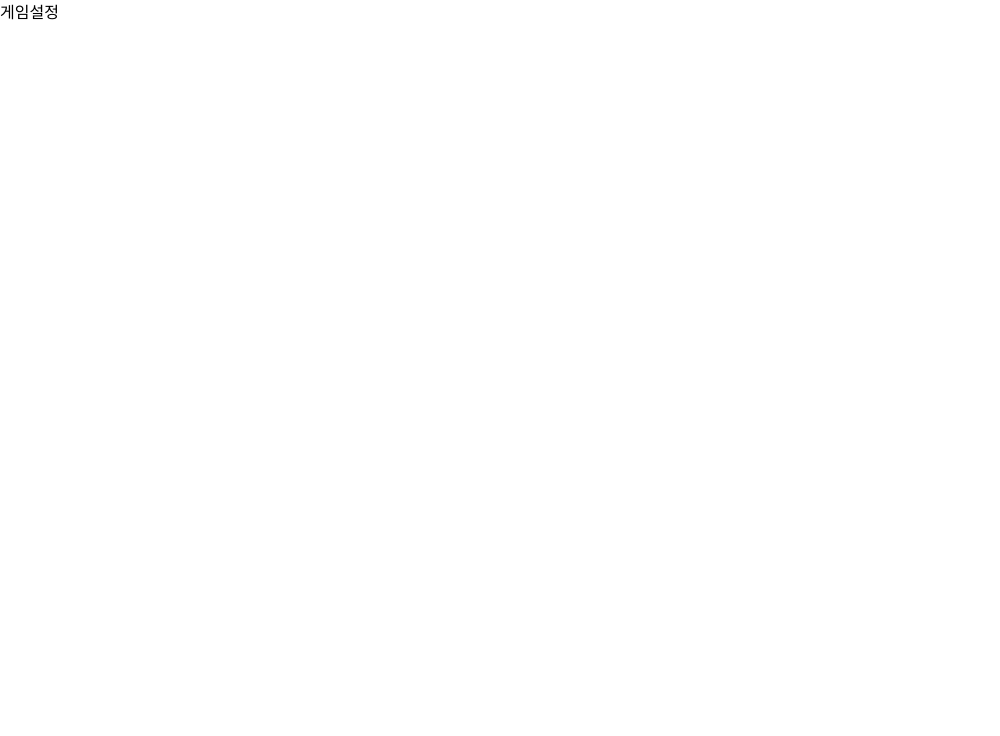
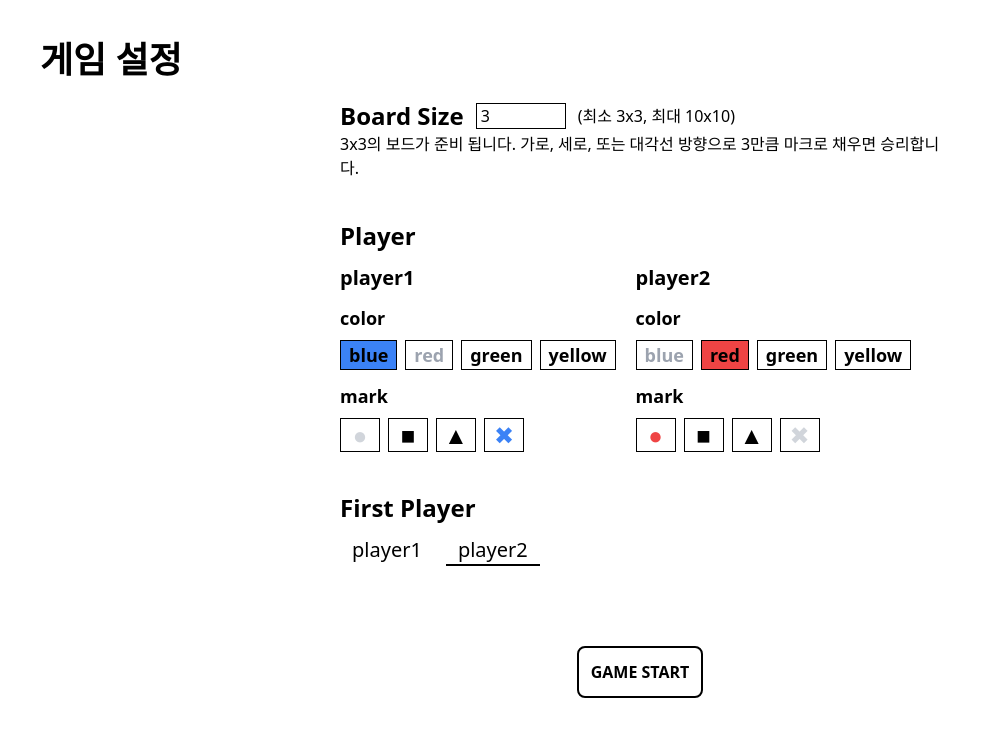
Before and after one commit to ju-kkim/Tic-Tac-Toe, a React (Vite) app: page /settings in a window 1280 px wide. Shown: the top 736 px of the page, without its empty margins (0-1000 px from the left). Built offline with nearby package versions, Linux system fonts and the light colour scheme.

Commit message:
feat: 게임 설정
- board size
- player mark, color
- first player

```diff
--- a/src/App.tsx
+++ b/src/App.tsx
@@ -1,7 +1,12 @@
 import { Outlet } from 'react-router-dom';
+import { GameInfoProvider } from './context/gameInfo';
 
 function App() {
-  return <Outlet />;
+  return (
+    <GameInfoProvider>
+      <Outlet />
+    </GameInfoProvider>
+  );
 }
 
 export default App;
--- /dev/null
+++ b/src/components/BoardSettings/BoardSettings.tsx
@@ -0,0 +1,42 @@
+import { BOARD_SIZE } from '@/constant/const';
+import { useGameInfoContext } from '@/context/gameInfo';
+import { ChangeEvent } from 'react';
+
+const BoardSettings = () => {
+  const { boardSize, setBoardSize } = useGameInfoContext();
+
+  function validateBoardSize(event: ChangeEvent<HTMLInputElement>) {
+    const targetValue = event.target.value;
+    if (BOARD_SIZE.min > Number(targetValue) || BOARD_SIZE.max < Number(targetValue)) {
+      setBoardSize(BOARD_SIZE.min);
+      alert(`Baord Size는 ${BOARD_SIZE.min}이상 ${BOARD_SIZE.max}이하 입니다.`);
+      return;
+    }
+    setBoardSize(Number(targetValue));
+  }
+
+  return (
+    <div>
+      <div className="flex items-center gap-3">
+        <h3 className="text-2xl font-bold">Board Size</h3>
+        <input
+          type="number"
+          value={boardSize}
+          min={BOARD_SIZE.min}
+          max={BOARD_SIZE.max}
+          className="px-1 border border-black appearance-auto"
+          onChange={validateBoardSize}
+        />
+        <p>
+          (최소 {BOARD_SIZE.min}x{BOARD_SIZE.min}, 최대 {BOARD_SIZE.max}x{BOARD_SIZE.max})
+        </p>
+      </div>
+      <p>
+        {boardSize}x{boardSize}의 보드가 준비 됩니다. 가로, 세로, 또는 대각선 방향으로 {boardSize}
+        만큼 마크로 채우면 승리합니다.
+      </p>
+    </div>
+  );
+};
+
+export default BoardSettings;
--- /dev/null
+++ b/src/components/ColorSettings/ColorSettings.tsx
@@ -0,0 +1,40 @@
+import { colorClassName } from '@/constant/const';
+import { Color, Player, useGameInfoContext } from '@/context/gameInfo';
+
+const colors: Color[] = ['blue', 'red', 'green', 'yellow'];
+interface ColorSettingsProps {
+  targetPlayer: Player;
+  otherPlayerColor: Color;
+}
+
+const ColorSettings = ({ targetPlayer, otherPlayerColor }: ColorSettingsProps) => {
+  const { setPlayerInfo } = useGameInfoContext();
+
+  function changePlayerColor(color: Color) {
+    setPlayerInfo((prev) => ({
+      ...prev,
+      [targetPlayer.name]: {
+        ...prev[targetPlayer.name],
+        color: color,
+      },
+    }));
+  }
+
+  return (
+    <div className="flex gap-2 text-lg">
+      {colors.map((color) => (
+        <button
+          key={color}
+          className={`px-2 border border-black font-bold disabled:text-gray-400 ${
+            targetPlayer.color === color ? colorClassName[color].bg : ''
+          }`}
+          onClick={() => changePlayerColor(color)}
+          disabled={otherPlayerColor === color}>
+          {color}
+        </button>
+      ))}
+    </div>
+  );
+};
+
+export default ColorSettings;
--- /dev/null
+++ b/src/components/FirstPlayerSettings/FirstPlayerSettings.tsx
@@ -0,0 +1,46 @@
+import { Player, useGameInfoContext } from '@/context/gameInfo';
+
+const FirstPlayerSettings = () => {
+  const { playerInfo, setPlayerInfo } = useGameInfoContext();
+  const players = Object.values(playerInfo);
+
+  function changeFirstPlayer(targetPalyer: Player) {
+    switch (targetPalyer.name) {
+      case 'player1':
+        setPlayerInfo((prev) => ({
+          player1: { ...prev.player1, isFirst: true },
+          player2: { ...prev.player2, isFirst: false },
+        }));
+        break;
+      case 'player2':
+        setPlayerInfo((prev) => ({
+          player1: { ...prev.player1, isFirst: false },
+          player2: { ...prev.player2, isFirst: true },
+        }));
+        break;
+      default:
+        return;
+    }
+  }
+
+  return (
+    <div>
+      <h3 className="text-2xl font-bold mb-3">First Player</h3>
+      <div className="flex gap-3">
+        {players.map((player) => (
+          <button
+            key={player.name}
+            className={`px-3 border-b-2 border-black text-xl ${
+              player.isFirst ? 'border-b-2' : 'border-white hover:border-gray-400'
+            } `}
+            disabled={player.isFirst}
+            onClick={() => changeFirstPlayer(player)}>
+            {player.name}
+          </button>
+        ))}
+      </div>
+    </div>
+  );
+};
+
+export default FirstPlayerSettings;
--- /dev/null
+++ b/src/components/MarkSettings/MarkSettings.tsx
@@ -0,0 +1,40 @@
+import { colorClassName } from '@/constant/const';
+import { Mark, Player, useGameInfoContext } from '@/context/gameInfo';
+
+const marks: Mark[] = ['●', '■', '▲', '✖︎'];
+interface MarkSettingsProps {
+  targetPlayer: Player;
+  otherPlayerMark: Mark;
+}
+
+const MarkSettings = ({ targetPlayer, otherPlayerMark }: MarkSettingsProps) => {
+  const { setPlayerInfo } = useGameInfoContext();
+
+  function changePlayerMark(mark: Mark) {
+    setPlayerInfo((prev) => ({
+      ...prev,
+      [targetPlayer.name]: {
+        ...prev[targetPlayer.name],
+        mark: mark,
+      },
+    }));
+  }
+
+  return (
+    <div className="flex gap-2 text-lg">
+      {marks.map((mark) => (
+        <button
+          key={mark}
+          className={`border border-black w-10 text-2xl disabled:text-gray-300 ${
+            targetPlayer.mark === mark ? colorClassName[targetPlayer.color].text : ''
+          }`}
+          onClick={() => changePlayerMark(mark)}
+          disabled={otherPlayerMark === mark}>
+          {mark}
+        </button>
+      ))}
+    </div>
+  );
+};
+
+export default MarkSettings;
--- /dev/null
+++ b/src/components/PlayerSettings/PlayerSettings.tsx
@@ -0,0 +1,40 @@
+import { useGameInfoContext } from '@/context/gameInfo';
+import ColorSettings from '../ColorSettings/ColorSettings';
+import MarkSettings from '../MarkSettings/MarkSettings';
+
+const PlayerSettings = () => {
+  const { playerInfo } = useGameInfoContext();
+  const { player1, player2 } = playerInfo;
+
+  return (
+    <div>
+      <h3 className="text-2xl font-bold">Player</h3>
+      <div className="flex gap-5 flex-wrap mt-3">
+        <div className="flex flex-col gap-3 ">
+          <h4 className="text-xl font-bold">player1</h4>
+          <div>
+            <h5 className="text-lg font-bold mb-2">color</h5>
+            <ColorSettings targetPlayer={player1} otherPlayerColor={player2.color} />
+          </div>
+          <div>
+            <h5 className="text-lg font-bold mb-2">mark</h5>
+            <MarkSettings targetPlayer={player1} otherPlayerMark={player2.mark} />
+          </div>
+        </div>
+        <div className="flex flex-col gap-3 ">
+          <h4 className="text-xl font-bold">player2</h4>
+          <div>
+            <h5 className="text-lg font-bold mb-2">color</h5>
+            <ColorSettings targetPlayer={player2} otherPlayerColor={player1.color} />
+          </div>
+          <div>
+            <h5 className="text-lg font-bold mb-2">mark</h5>
+            <MarkSettings targetPlayer={player2} otherPlayerMark={player1.mark} />
+          </div>
+        </div>
+      </div>
+    </div>
+  );
+};
+
+export default PlayerSettings;
--- /dev/null
+++ b/src/constant/const.ts
@@ -0,0 +1,11 @@
+export const BOARD_SIZE = {
+  min: 3,
+  max: 10,
+};
+
+export const colorClassName = {
+  blue: { bg: 'bg-blue-500', text: 'text-blue-500' },
+  red: { bg: 'bg-red-500', text: 'text-red-500' },
+  green: { bg: 'bg-green-500', text: 'text-green-500' },
+  yellow: { bg: 'bg-yellow-500', text: 'text-yellow-500' },
+};
--- /dev/null
+++ b/src/context/gameInfo.tsx
@@ -0,0 +1,69 @@
+import { BOARD_SIZE } from '@/constant/const';
+import { createContext, useContext, useState } from 'react';
+
+type BoardSize = number;
+export type Mark = '●' | '■' | '▲' | '✖︎';
+export type Color = 'blue' | 'red' | 'green' | 'yellow';
+export interface Player {
+  name: string;
+  mark: Mark;
+  color: Color;
+  isFirst: boolean;
+}
+interface PlayerInfo {
+  [key: string]: Player;
+}
+interface GameInfo {
+  boardSize: BoardSize;
+  playerInfo: PlayerInfo;
+}
+
+const INIT_BOARD_SIZE = BOARD_SIZE.min;
+
+function initializePlayerInfo(): PlayerInfo {
+  const isFirstPlayer = Math.random() < 0.5;
+
+  return {
+    player1: {
+      name: 'player1',
+      mark: '✖︎',
+      color: 'blue',
+      isFirst: isFirstPlayer,
+    },
+    player2: {
+      name: 'player2',
+      mark: '●',
+      color: 'red',
+      isFirst: !isFirstPlayer,
+    },
+  };
+}
+const INIT_PLAYER_INFO = initializePlayerInfo();
+
+interface GameInfo {
+  boardSize: BoardSize;
+  setBoardSize: React.Dispatch<React.SetStateAction<number>>;
+  playerInfo: PlayerInfo;
+  setPlayerInfo: React.Dispatch<React.SetStateAction<PlayerInfo>>;
+}
+
+const gameInfoContext = createContext<GameInfo | null>(null);
+
+const GameInfoProvider = ({ children }: { children: React.ReactNode }) => {
+  const [boardSize, setBoardSize] = useState(INIT_BOARD_SIZE);
+  const [playerInfo, setPlayerInfo] = useState(INIT_PLAYER_INFO);
+
+  const value = { boardSize, setBoardSize, playerInfo, setPlayerInfo };
+
+  return <gameInfoContext.Provider value={value}>{children}</gameInfoContext.Provider>;
+};
+
+const useGameInfoContext = () => {
+  const context = useContext(gameInfoContext);
+  if (context === null) {
+    throw new Error('useGameInfoContext must be used within a GameInfoProvider');
+  }
+  return context;
+};
+
+export { GameInfoProvider, useGameInfoContext };
--- a/src/pages/Settings.tsx
+++ b/src/pages/Settings.tsx
@@ -1,5 +1,23 @@
+import BoardSettings from '@/components/BoardSettings/BoardSettings';
+import FirstPlayerSettings from '@/components/FirstPlayerSettings/FirstPlayerSettings';
+import PlayerSettings from '@/components/PlayerSettings/PlayerSettings';
+import { Link } from 'react-router-dom';
+
 const Settings = () => {
-  return <div>게임설정</div>;
+  return (
+    <div className="p-10">
+      <h2 className="text-4xl font-bold">게임 설정</h2>
+      <div className="flex flex-col gap-10 mt-5 mx-auto w-2/4">
+        <BoardSettings />
+        <PlayerSettings />
+        <FirstPlayerSettings />
+        <Link to={'/game'} className="btn self-center mt-10">
+          GAME START
+        </Link>
+      </div>
+      <div></div>
+    </div>
+  );
 };
 
 export default Settings;
```
